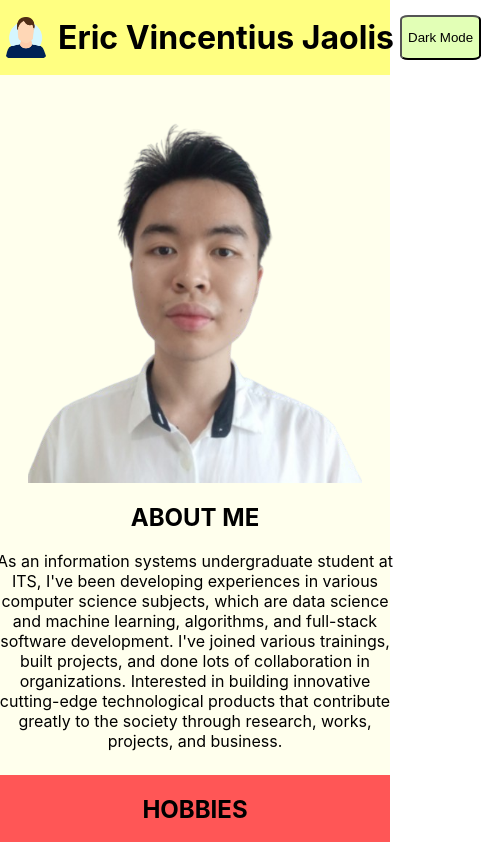
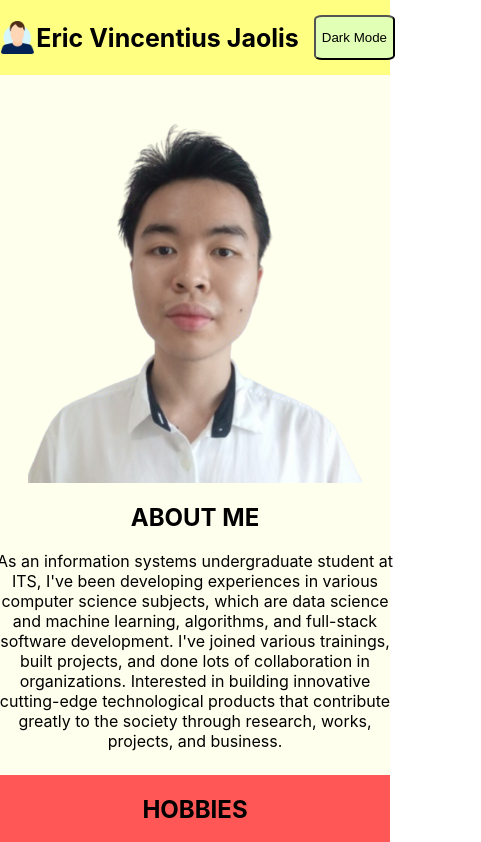
Before and after one commit to eric-vincentius/self-website, a React (Create React App) app: page / in a window 390 px wide. Shown: the top 842 px of the page, 481 px wide, since content can reach past the window. Built offline with nearby package versions, Linux system fonts and the light colour scheme.

Commit message:
Responsive design

```diff
--- a/src/App.css
+++ b/src/App.css
@@ -232,3 +232,34 @@
     width: 100%;
   }
 }
+
+@media only screen and (max-width: 500px) {
+  .left-navbar img {
+    height: 45%;
+  }
+
+  .left-navbar h1 {
+    font-size: 25px;
+  }
+
+  .left-navbar {
+    flex: 0 0 300px;
+  }
+
+  .right-navbar button {
+    margin-right: 5px;
+  }
+
+  .right-navbar {
+    flex: 0 0 100px;
+  }
+
+  .portofolios img {
+    width: 180px;
+    height: 130px;
+  }
+
+  .message form input {
+    width: 300px;
+  }
+}
```
